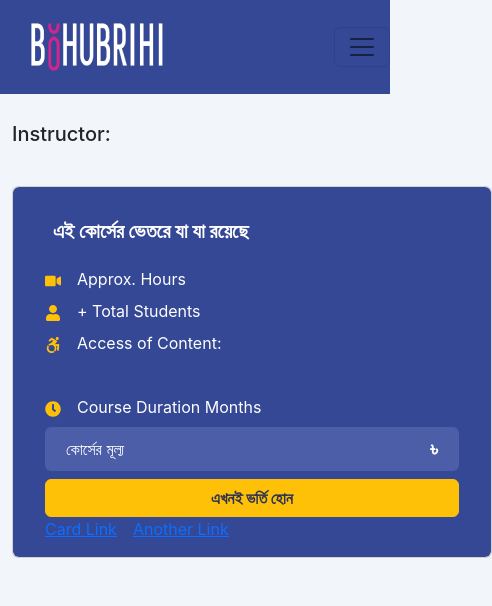
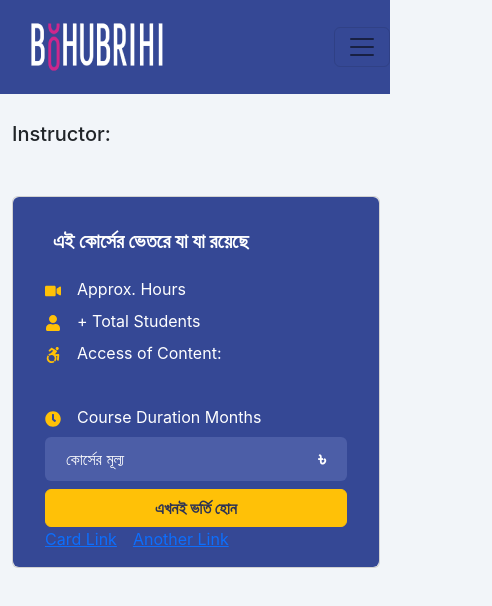
Before and after one commit to Sakib-Anjum-313/bohubrihi-learning-app-client, a React (Create React App) app: page /ekhoni-vorti-hon in a window 390 px wide. Shown: the top 606 px of the page, 492 px wide, since content can reach past the window. Built offline with nearby package versions, Linux system fonts and the light colour scheme; no server answers.

Commit message:
Responsive Done

```diff
--- a/src/Pages/EkhoniVortiHon/EkhoniVortiHon.js
+++ b/src/Pages/EkhoniVortiHon/EkhoniVortiHon.js
@@ -24,7 +24,7 @@ const EkhoniVortiHon = () => {
             </div>
           </Col>
           <Col lg="5">
-            <Card style={{ width: "30rem" }}>
+            <Card className="ekhnoni-vorti-card" style={{ width: "30rem" }}>
               <Card.Body className="navbar-bg rounded ">
                 <div className="ms-3 me-3">
                   <Card.Title className="text-white fw-bold text-start ms-2 mt-3">
--- a/src/Pages/EkhoniVortiHon/EkhonoVorti.css
+++ b/src/Pages/EkhoniVortiHon/EkhonoVorti.css
@@ -1,3 +1,10 @@
 .vorti {
   color: #1c285aee;
 }
+
+@media only screen and (max-width: 600px) {
+  .ekhnoni-vorti-card {
+    width: 23rem !important;
+    margin-top: 10px;
+  }
+}
```
